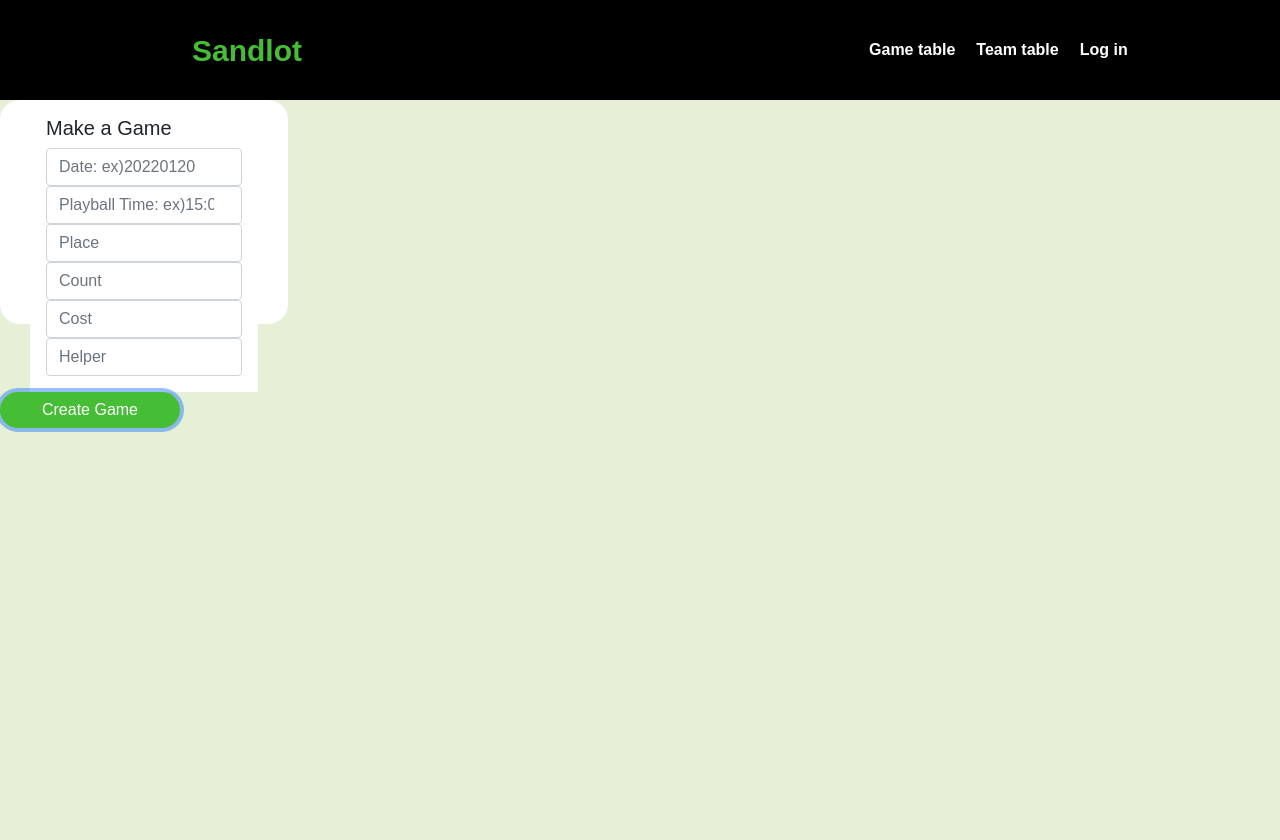
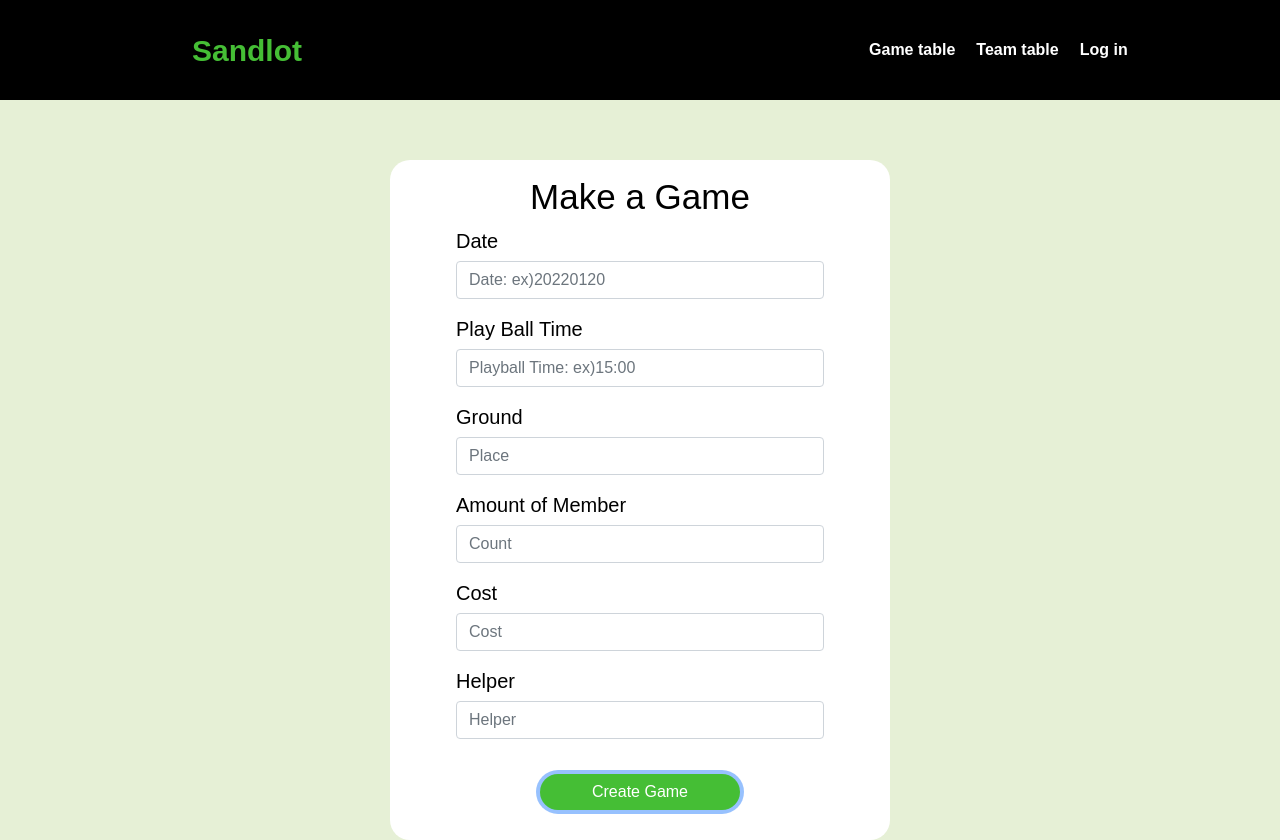
Before and after one commit to kaheiseki/sandlot, a React (Create React App) app: page /creategame in a window 1280 px wide. Before the commit the page ends 800 px from the top, so only its background shows below. Built offline with nearby package versions, Linux system fonts and the light colour scheme; no server answers.

Commit message:
post game css pudate

```diff
--- a/src/pages/create_game_post/create_game_post.css
+++ b/src/pages/create_game_post/create_game_post.css
@@ -1,38 +1,21 @@
-/* *{
-  font-family: 'Arial Rounded MT Bold',sans-serif;
+.post_game_card_outline{
+  width: 500px !important;
+  height: 680px !important;
+  /* card(gameinfo) が妨害してるので*/
 }
-.CreateGamePost{
-  margin-top: 20px;
+.post_game_title{
+  font-size: 35px;
   text-align: center;
-  border-radius: 10px;
+  color: #000000 !important;
 }
-.create_game_card{
-  width: 400px;
-  margin: 0 auto;
-}
-.createGamePostTitle{
-  color: #ffffff;
-  margin-left: 5px;
+.post_game_button{
+  margin-top: 20px !important;
+  background-color: #45be35 !important;
+  width: 200px !important;
+  border-radius: 20px!important;
 }
 
-.form-control{
-  color: white !important;
-  margin-left: 5px;
-  margin-bottom: 3px;
-}
-
-.create_game_button{
-  background-color: #45be35 !important;
-  border-color: #45be35;
-  width: 180px;
-  border-radius: 20px;
-}
-.create_game_button:hover{
-  color: #000000;
+.post_game_button:hover{
+  color: #ffffff !important;
   background-image: linear-gradient(0deg, #40E0D0, #FF8C00, #FF0080);
 }
-
-::placeholder {
-  color: #6c9867 !important;
-  border-color: none;
-} */
--- a/src/pages/create_game_post/create_game_post.js
+++ b/src/pages/create_game_post/create_game_post.js
@@ -60,12 +60,14 @@ export const CreateGamePost = () => {
 
 
   return (
-    <div className='CreateGamePost'>
-      <Card className="create_game_card">
+    <div className='form_outline'>
+      <Card className="post_game_card_outline">
         <Card.Body>
-          <Card.Title className='createGamePostTitle'>
+          <Card.Title className='post_game_title'>
             Make a Game
           </Card.Title>
+          <div className='form-group'>
+            <label>Date</label>
             <input
               className='form-control'
               type="number"
@@ -75,7 +77,9 @@ export const CreateGamePost = () => {
               }}
               value={newGameDate}
             />
-          {/* カレンダーから選ぶやつ実装したい */}
+          </div>
+          <div className='form-group'>
+            <label>Play Ball Time</label>
             <input
               className='form-control'
               type="number"
@@ -85,6 +89,9 @@ export const CreateGamePost = () => {
               }}
               defaultValue={newGameTime}
             />
+          </div>
+          <div className='form-group'>
+            <label>Ground</label>
             <input
               className='form-control'
               placeholder="Place"
@@ -93,6 +100,9 @@ export const CreateGamePost = () => {
               }}
               value={newPlace}
             />
+          </div>
+          <div className='form-group'>
+            <label>Amount of Member</label>
             <input
               className='form-control'
               type="number"
@@ -102,6 +112,9 @@ export const CreateGamePost = () => {
               }}
               value={newCount}
             />
+          </div>
+          <div className='form-group'>
+            <label>Cost</label>
             <input
               className='form-control'
               type="number"
@@ -111,6 +124,9 @@ export const CreateGamePost = () => {
               }}
               value={newCost}
             />
+          </div>
+          <div className='form-group'>
+            <label>Helper</label>
             <input
               className='form-control'
               placeholder="Helper"
@@ -119,14 +135,15 @@ export const CreateGamePost = () => {
               }}
               value={newHelper}
             />
-        </Card.Body>
+          </div>
           <form>
-          <Button className='create_game_button' onClick={()=>{createGame();
+            <Button className='post_game_button' onClick={()=>{createGame();
             navigate("/",{replace:true})}} autoFocus>
               {/* autoFocusしたい */}
                 Create Game
             </Button>
           </form>
+        </Card.Body>
       </Card>
     </div>
   );
```
Lines whose indentation alone changed are shown as unchanged.
